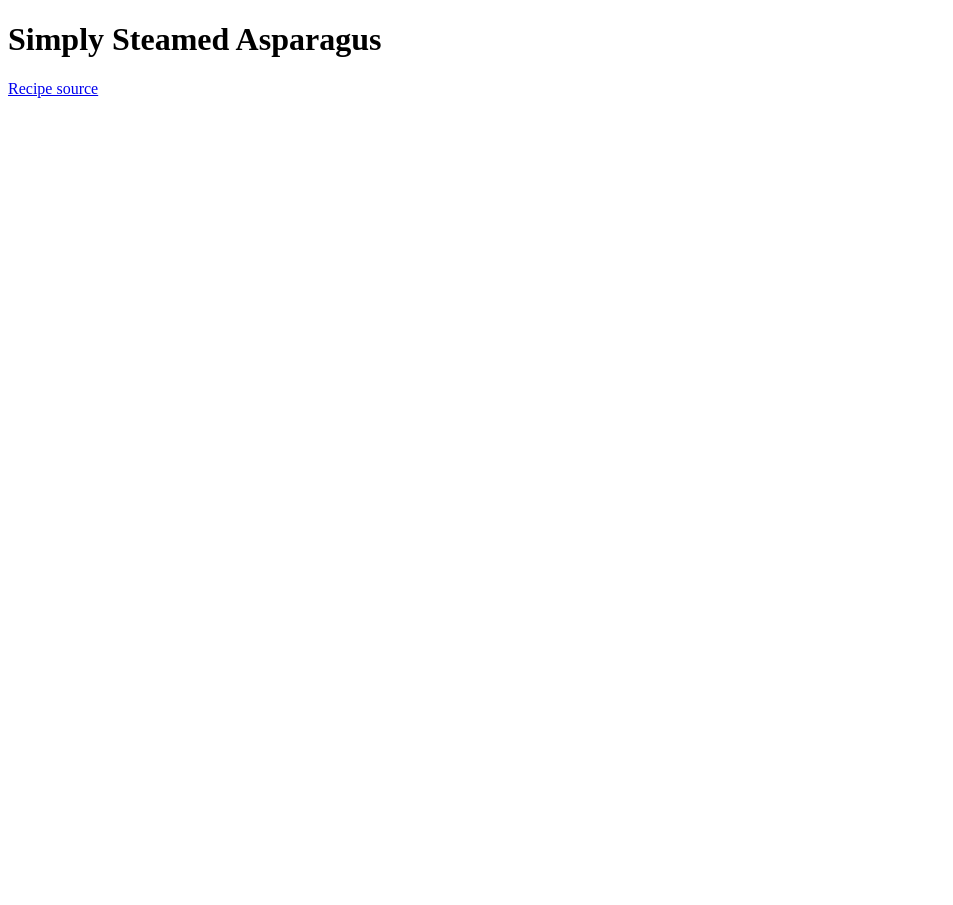
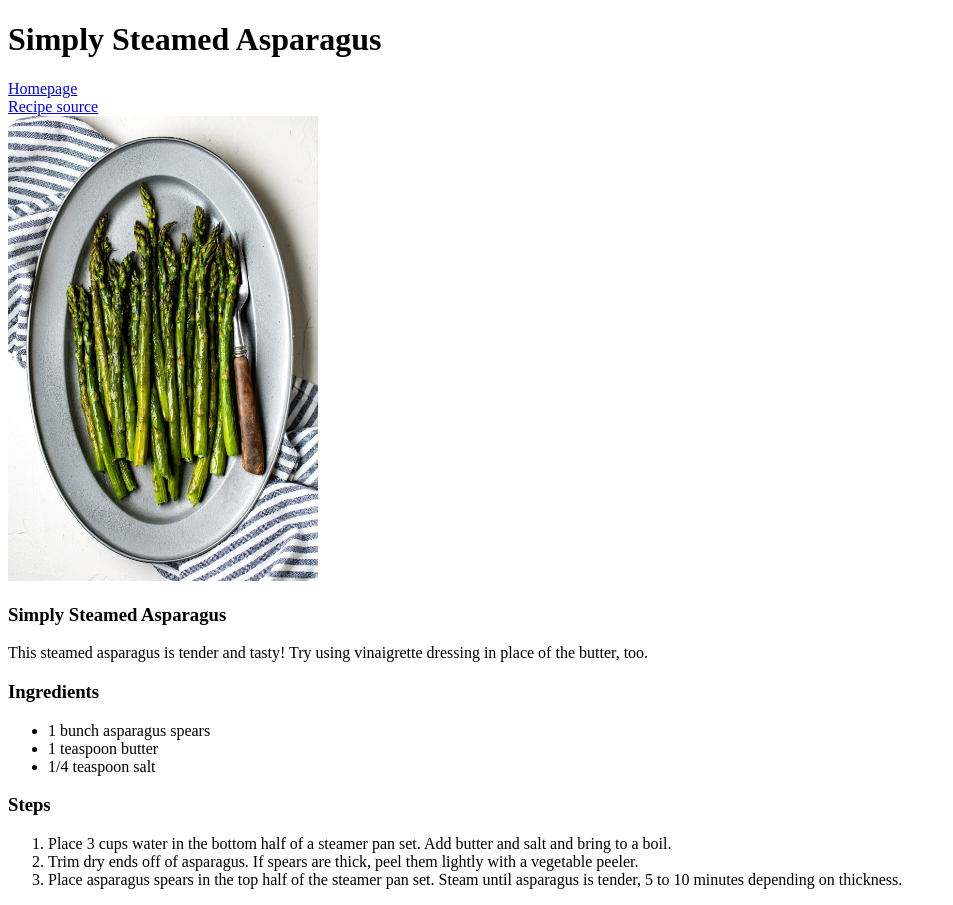
Before and after one commit to stormKx18/odin-recipes, a plain HTML site: page recipes/asparagus.html in a window 1280 px wide. Shown: the whole page, without its empty margins (0-953 px from the left). Before the commit the page ends 800 px from the top, so only its background shows below. Drawn offline with Linux system fonts and the light colour scheme.

Commit message:
Added two recipes with images and lists

```diff
--- a/recipes/asparagus.html
+++ b/recipes/asparagus.html
@@ -7,6 +7,40 @@
 </head>
 <body>
     <h1>Simply Steamed Asparagus</h1>
-    <a href="https://www.allrecipes.com/recipe/55196/simply-steamed-asparagus/">Recipe source</a>
+    <a href="../index.html">Homepage</a>
+    <br>
+    <a href="https://www.allrecipes.com/recipe/55196/simply-steamed-asparagus/" target="_blank" >Recipe source</a>
+
+    <br>
+
+    <img src="../img/asparagus.jpg" alt="asparagus" width="310">
+
+    <h3>Simply Steamed Asparagus</h4>
+
+    <p>This steamed asparagus is tender and tasty! Try using vinaigrette dressing in place of the butter, too.</p>
+
+    <h3>Ingredients</h3>
+    <ul>
+        <li>1 bunch asparagus spears</li>
+        <li>1 teaspoon butter</li>
+        <li>1/4 teaspoon salt</li>
+    </ul>
+
+    <h3>Steps</h3>
+
+    <ol>
+        <li>
+            Place 3 cups water in the bottom half of a steamer pan set. Add butter and salt and bring to a boil.
+        </li>
+        <li>
+            Trim dry ends off of asparagus. If spears are thick, peel them lightly with a vegetable peeler.
+        </li>
+        <li>
+            Place asparagus spears in the top half of the steamer pan set. Steam until asparagus is tender, 5 to 10 minutes depending on thickness.
+        </li>
+    </ol>
+
+
+
 </body>
 </html>
```
Also changed, not shown: index.html (+5 -1 lines), recipes/sandysalad.html (added, +51 -0 lines), img/asparagus.jpg (added), img/sandysalad.png (added).
